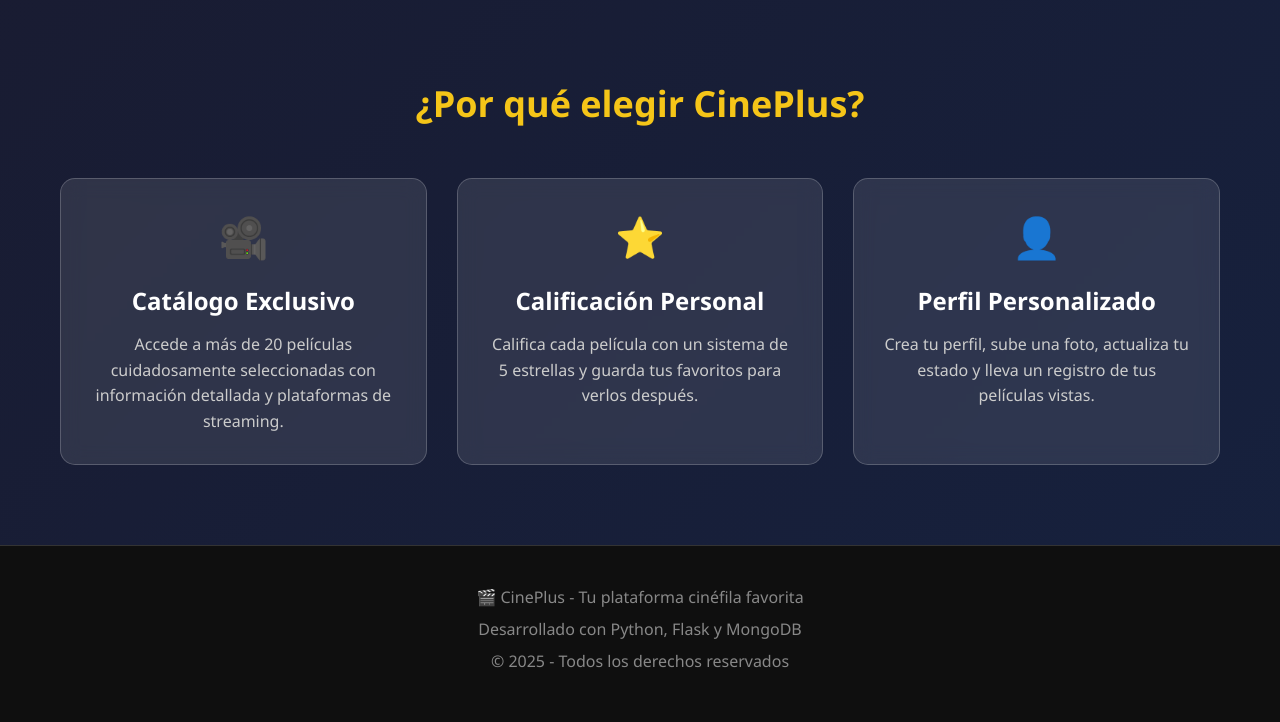
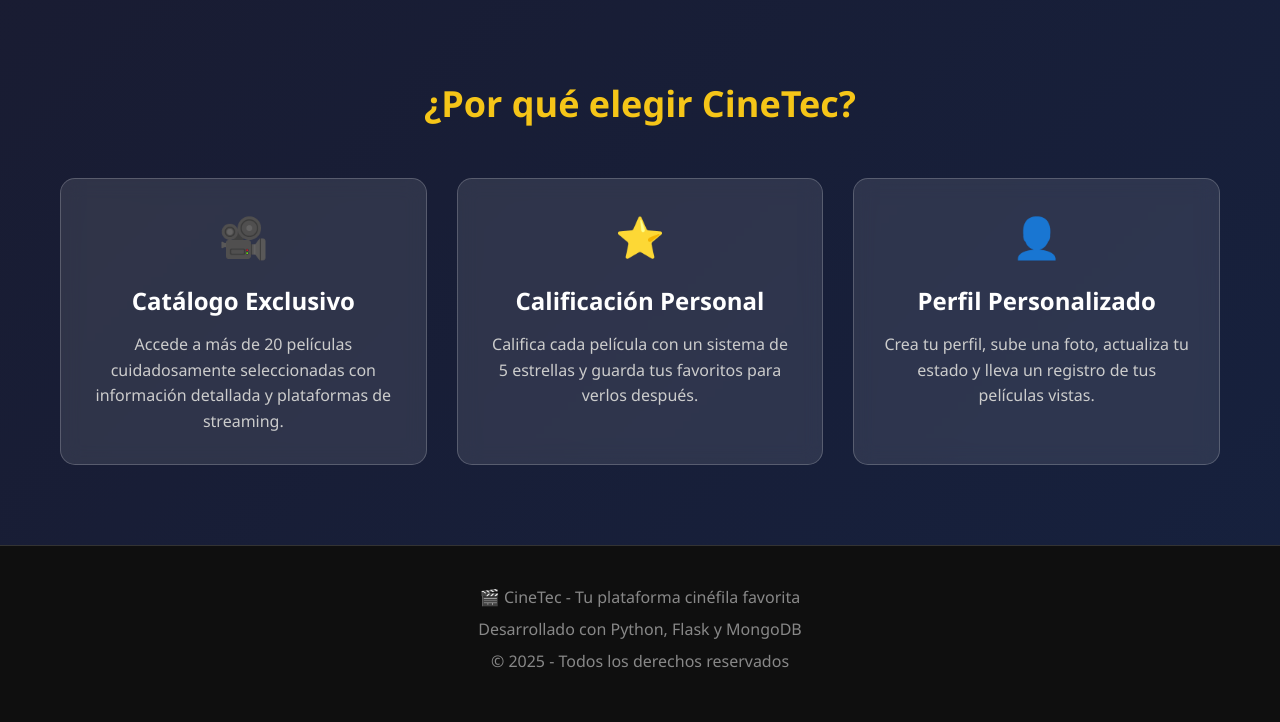
Before and after one commit to danser211/mi_web_service, a Flask app: page / in a window 1280 px wide. Shown: the part 721-1443 px from the top of the page. Run offline with Flask 3, Linux system fonts and the light colour scheme.

Commit message:
Proyecto completo: Flask + MongoDB + funcionalidades

```diff
--- a/templates/index.html
+++ b/templates/index.html
@@ -3,7 +3,7 @@
 <head>
     <meta charset="UTF-8">
     <meta name="viewport" content="width=device-width, initial-scale=1.0">
-    <title>CinePlus - Tu plataforma de películas</title>
+    <title>CineTec - Tu plataforma de películas</title>
     <style>
         * {
             margin: 0;
@@ -202,7 +202,7 @@
     <section class="hero">
         <div class="logo">
             <span>🎬</span>
-            <div>CinePlus</div>
+            <div>CineTec</div>
         </div>
 
         <h1>Tu plataforma de películas favorita</h1>
@@ -225,7 +225,7 @@
 
     <!-- SECCIÓN DE CARACTERÍSTICAS -->
     <section class="features">
-        <h2>¿Por qué elegir CinePlus?</h2>
+        <h2>¿Por qué elegir CineTec?</h2>
 
         <div class="features-grid">
             <div class="feature-card">
@@ -250,7 +250,7 @@
 
     <!-- FOOTER -->
     <footer>
-        <p>🎬 CinePlus - Tu plataforma cinéfila favorita</p>
+        <p>🎬 CineTec - Tu plataforma cinéfila favorita</p>
         <p>Desarrollado con Python, Flask y MongoDB</p>
         <p>© 2025 - Todos los derechos reservados</p>
     </footer>
--- a/templates/iniciopy.html
+++ b/templates/iniciopy.html
@@ -159,7 +159,7 @@
 <body>
     <div class="container">
         <div class="logo">
-            <h2>🎬 CinePlus</h2>
+            <h2>🎬 CineTec</h2>
         </div>
 
         <h1>Iniciar Sesión</h1>
--- a/templates/pelispy.html
+++ b/templates/pelispy.html
@@ -3,7 +3,7 @@
 <head>
     <meta charset="UTF-8">
     <meta name="viewport" content="width=device-width, initial-scale=1.0">
-    <title>Películas - CinePlus</title>
+    <title>Películas - CineTec</title>
     <style>
         * {
             margin: 0;
--- a/templates/registrow.html
+++ b/templates/registrow.html
@@ -183,7 +183,7 @@
 <body>
     <div class="container">
         <div class="logo">
-            <h2>🎬 CinePlus</h2>
+            <h2>🎬 CineTec</h2>
         </div>
 
         <h1>Crear Cuenta</h1>
```
